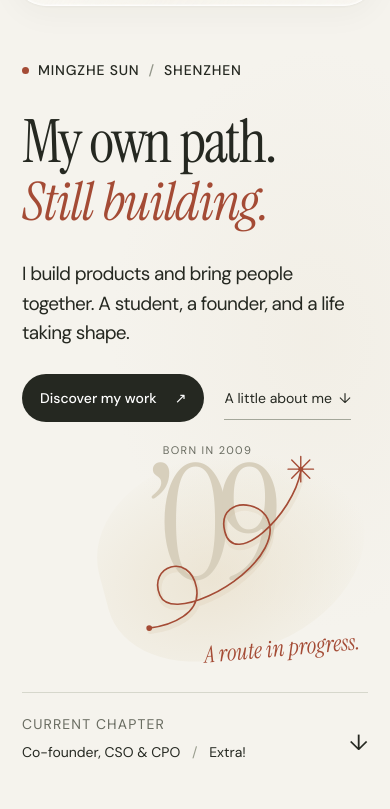
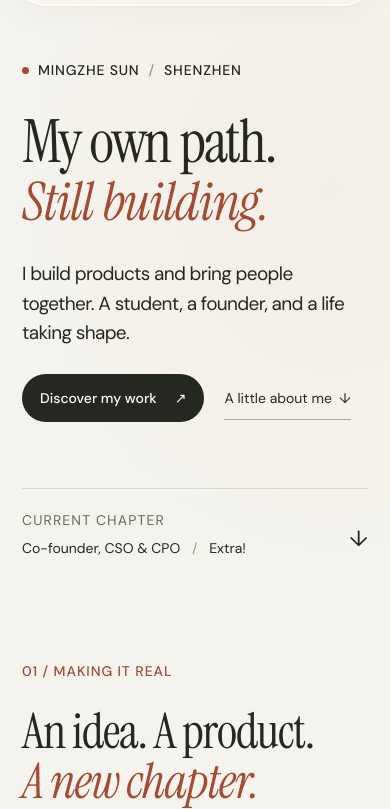
Before and after one commit to SMZ2009/mzsun-website, a website built with Vite: page index.html in a window 390 px wide. Shown: the part 72-881 px from the top of the page. Built offline with nearby package versions, Linux system fonts and the light colour scheme; some packages are replaced by stand-ins of ours.

Commit message:
Simplify hero and remove age-led illustration

```diff
--- a/index.html
+++ b/index.html
@@ -51,21 +51,6 @@
             <a class="button button-dark" href="#work">Discover my work <span aria-hidden="true">↗</span></a>
             <a class="quiet-link" href="#about">A little about me <span aria-hidden="true">↓</span></a>
           </div>
-        </div>
-        <div class="route-art" aria-hidden="true">
-          <div class="route-wash"></div>
-          <span class="birth-year">’09</span>
-          <svg class="route-drawing" viewBox="0 0 520 560" fill="none">
-            <path class="route-shadow" d="M56 475C112 468 183 439 171 376C154 289 52 324 82 395C108 458 289 374 338 280C399 163 214 136 240 240C263 332 406 200 425 93" />
-            <path class="route-line" d="M56 475C112 468 183 439 171 376C154 289 52 324 82 395C108 458 289 374 338 280C399 163 214 136 240 240C263 332 406 200 425 93" />
-            <circle cx="56" cy="475" r="7" fill="#a44b35" />
-            <g class="route-spark" transform="translate(425 88)" stroke="#a44b35" stroke-width="3.4" stroke-linecap="round">
-              <path d="M0-31V31M-31 0H31M-22-22L22 22M22-22L-22 22" />
-              <circle r="6" fill="#a44b35" stroke="none" />
-            </g>
-          </svg>
-          <span class="route-note">A route in progress.</span>
-          <span class="birth-caption">BORN IN 2009</span>
         </div>
         <div class="hero-foot">
           <span><span class="foot-label">CURRENT CHAPTER</span> Co-founder, CSO &amp; CPO <span class="foot-divider">/</span> Extra!</span>
--- a/src/styles.css
+++ b/src/styles.css
@@ -97,20 +97,20 @@ p { text-wrap: pretty; }
 .primary-nav .nav-contact:hover, .primary-nav .nav-contact[aria-current="location"] { background: #4b5344; color: #fff; }
 .menu-toggle { display: none; }
 
-/* The introduction is a personal statement; the illustration gives it room. */
+/* A single editorial opening, with atmosphere carried by the background. */
 .hero {
-  min-height: min(980px, max(790px, 94svh));
+  min-height: min(880px, max(700px, 88svh));
   display: grid;
-  grid-template-columns: minmax(0, 1.62fr) minmax(0, 1fr);
+  grid-template-columns: minmax(0, 1fr);
   grid-template-rows: 1fr auto;
   align-items: center;
   gap: 20px 0;
   padding-top: 145px;
   position: relative;
   overflow: hidden;
-  background: radial-gradient(ellipse at 81% 48%, #e7dfcd38, transparent 46%);
+  background: radial-gradient(ellipse at 85% 40%, #e8ddce30, transparent 65%);
 }
-.hero-copy { position: relative; z-index: 2; min-width: 0; padding-bottom: 54px; }
+.hero-copy { position: relative; z-index: 2; min-width: 0; width: min(100%, 1040px); margin-inline: auto; padding-bottom: 54px; }
 .eyebrow, .section-index, .project-kicker { font-size: 14px; line-height: 1.5; letter-spacing: .085em; font-weight: 500; }
 .hero-eyebrow { display: flex; align-items: center; gap: 13px; margin: 0 0 40px; }
 .eyebrow-separator { color: #93968a; }
@@ -128,15 +128,6 @@ p { text-wrap: pretty; }
 .button:hover { background: #47513e; transform: translateY(-2px); }
 .quiet-link { display: inline-flex; align-items: center; gap: 16px; min-height: 48px; font-size: 16px; border-bottom: 1px solid #a4a79a; }
 .quiet-link:hover { color: var(--rust); }
-.route-art { position: relative; min-width: 0; width: 100%; height: 530px; transform: translateY(-5px); }
-.route-wash { position: absolute; inset: 8% 0 5%; border-radius: 48% 52% 58% 42%; background: radial-gradient(ellipse at 40% 60%, #e3d6bb80, #eae4d13b 57%, transparent 72%); transform: rotate(-15deg); }
-.birth-year { position: absolute; top: 13%; left: 14%; font-family: var(--serif); font-size: clamp(180px, 19vw, 310px); letter-spacing: -.09em; color: #d7cfbc; line-height: 1; }
-.route-drawing { position: absolute; inset: 0; width: 100%; height: 100%; overflow: visible; }
-.route-line, .route-shadow { stroke-linecap: round; stroke-linejoin: round; }
-.route-line { stroke: var(--rust); stroke-width: 4; }
-.route-shadow { stroke: #d3bda1; stroke-width: 13; opacity: .2; transform: translate(3px, 8px); }
-.route-note { position: absolute; bottom: 6%; right: 3%; font-family: var(--serif); font-style: italic; font-size: 28px; color: var(--rust); transform: rotate(-5deg); }
-.birth-caption { position: absolute; top: 10%; left: 17%; font-size: 14px; color: var(--muted); letter-spacing: .12em; }
 .hero-foot { grid-column: 1 / -1; display: flex; justify-content: space-between; align-items: center; gap: 28px; padding: 24px 0; border-top: 1px solid var(--line); font-size: 16px; line-height: 1.7; }
 .foot-label { color: var(--muted); font-size: 14px; letter-spacing: .08em; margin-right: 22px; }
 .foot-divider { color: #999d8e; padding: 0 8px; }
@@ -255,16 +246,14 @@ h2 em { font-weight: 400; color: var(--rust); }
 
 @media (min-width: 1900px) {
   :root { --page-gutter: max(80px, calc((100vw - 1480px) / 2)); }
-  .hero { min-height: 1000px; }
+  .hero { min-height: 900px; }
   .hero h1 { font-size: 158px; }
-  .route-art { height: 590px; }
   .hero-copy { padding-bottom: 65px; }
 }
 @media (max-width: 1100px) {
-  .hero { min-height: 800px; }
+  .hero { min-height: 760px; }
   .hero h1 { font-size: 94px; }
   .hero-type-line { font-size: .9em; }
-  .route-art { height: 420px; }
   .hero-eyebrow { font-size: 14px; }
   .hero-lead { font-size: 21px; }
   .hero-actions { gap: 20px; }
@@ -293,14 +282,10 @@ h2 em { font-weight: 400; color: var(--rust); }
   .primary-nav a { padding: 15px 18px; font-size: 17px; }
   .primary-nav .nav-contact { margin: 6px 0 0; justify-content: space-between; padding: 15px 18px; }
   .hero { grid-template-columns: minmax(0, 1fr); min-height: 0; padding-top: 150px; }
-  .hero-copy { padding-bottom: 0; }
+  .hero-copy { padding-bottom: 50px; }
   .hero h1 { font-size: clamp(76px, 13vw, 104px); }
   .hero-type-line { font-size: .92em; }
   .hero-lead { max-width: 540px; }
-  .route-art { height: 280px; width: 310px; justify-self: end; margin-top: -25px; margin-bottom: 10px; }
-  .birth-year { font-size: 185px; top: 5%; left: 18%; }
-  .birth-caption { left: 24%; top: 4%; font-size: 11px; }
-  .route-note { font-size: 23px; bottom: 0; right: 0; }
   .hero-foot { gap: 15px; }
   .hero-foot > span { max-width: 370px; }
   .foot-label { display: block; }
@@ -359,9 +344,6 @@ h2 em { font-weight: 400; color: var(--rust); }
   .hero-actions { gap: 14px 20px; margin-top: 27px; flex-wrap: wrap; }
   .button { font-size: 14px; padding: 14px 18px; gap: 18px; min-height: 48px; }
   .quiet-link { font-size: 14px; gap: 7px; min-height: 44px; }
-  .route-art { height: 230px; width: 270px; margin: 0 0 8px; }
-  .birth-year { font-size: 160px; }
-  .route-note { font-size: 23px; right: 8px; }
   .hero-foot { padding-block: 20px; align-items: end; font-size: 14px; }
   .hero-foot > a { font-size: 0; gap: 0; }
   .hero-foot > a > span { font-size: 22px; }
```
Also changed, not shown: README.md.
